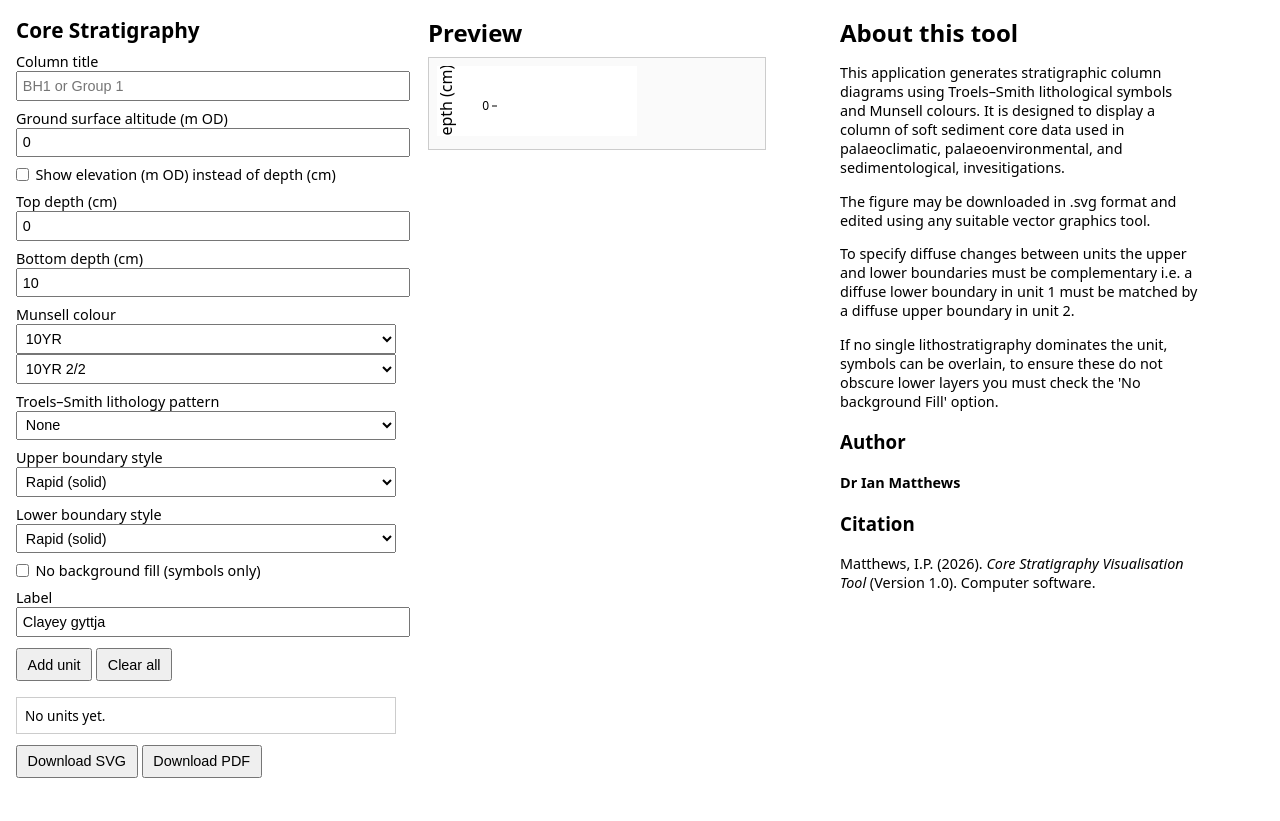
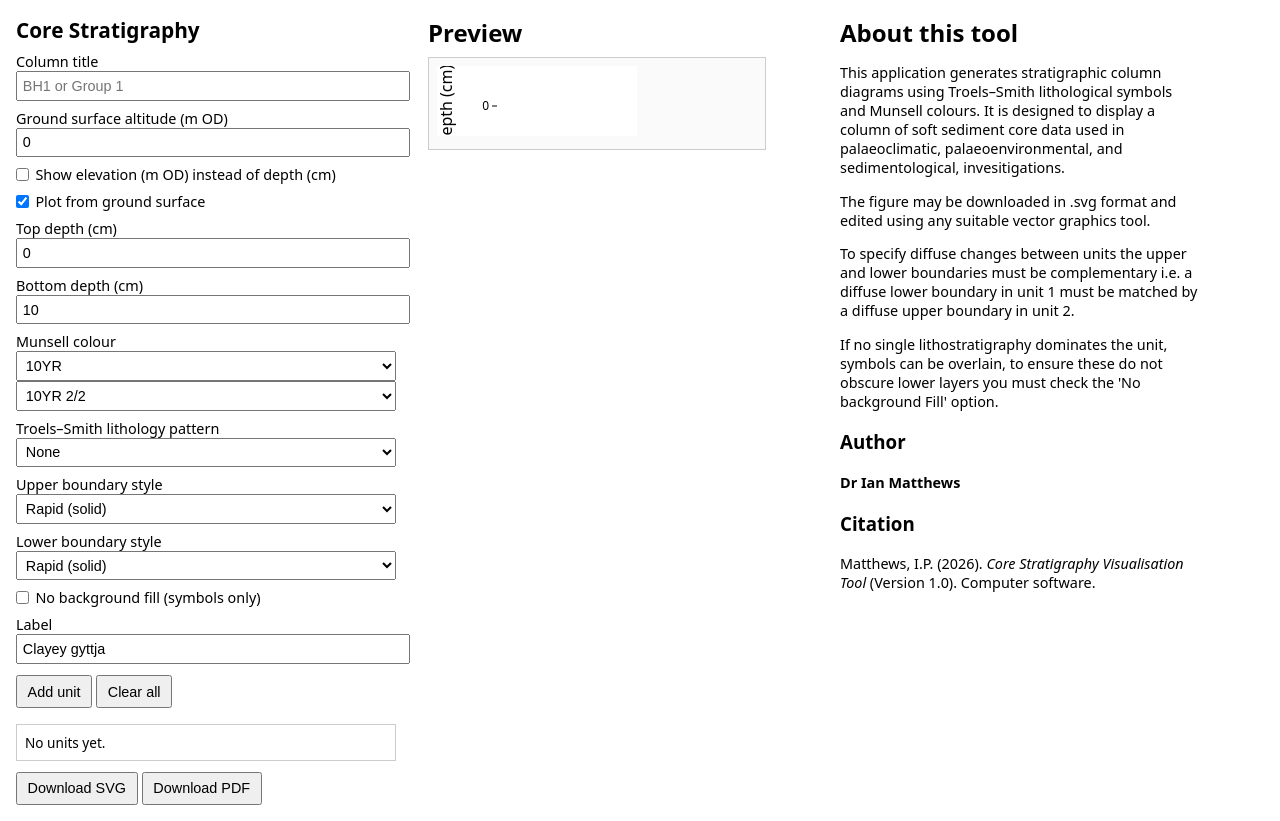
Before and after one commit to IanPMatthews/stratigraphy-visualisation-tool, a plain HTML site: page index.html in a window 1280 px wide. Before the commit the page ends 800 px from the top, so only its background shows below. Drawn offline with Linux system fonts and the light colour scheme.

Commit message:
Update index.html
start from logged depth not ground surface

```diff
--- a/index.html
+++ b/index.html
@@ -58,6 +58,10 @@
   <span>Show elevation (m OD) instead of depth (cm)</span>
 </label>
 
+<label class="inline-check">
+  <input type="checkbox" id="plotFromSurface" checked>
+  Plot from ground surface
+</label>
 
   <label>Top depth (cm)
     <input type="number" id="topDepth" value="0" step="0.1">
@@ -507,16 +511,35 @@ svgPreview.setAttribute("style", "font-family: system-ui, sans-serif;");
   const svgNS = "http://www.w3.org/2000/svg";
   const pxPerCm = 5;
   const width = 120;
-  const TITLE_OFFSET = 30;   // space for title
+  const TITLE_OFFSET = 30;
+
+  // -------------------------------
+  // NEW: Determine vertical offset
+  // -------------------------------
+  const plotFromSurface = document.getElementById("plotFromSurface").checked;
+
+  let verticalOffset = 0;
+  if (!plotFromSurface && units.length > 0) {
+    verticalOffset = Math.min(...units.map(u => u.top));
+  }
 
   const maxDepth = units.length ? Math.max(...units.map(u => u.bottom)) : 0;
-  const colX = 60, colY = 10 + TITLE_OFFSET;
+
+
+  const colX = 60;
+  const colY = 10 + TITLE_OFFSET;
+
+  // -------------------------------
+  // UPDATED: SVG height & viewBox use (maxDepth - verticalOffset)
+  // -------------------------------
+  const effectiveHeight = (maxDepth - verticalOffset) * pxPerCm;
 
   svgPreview.setAttribute("xmlns", "http://www.w3.org/2000/svg");
   svgPreview.setAttribute("width", width + 80);
-  svgPreview.setAttribute("height", maxDepth * pxPerCm + TITLE_OFFSET + 40);
-  svgPreview.setAttribute("viewBox",
-    `0 0 ${width + 80} ${maxDepth * pxPerCm + TITLE_OFFSET + 40}`
+  svgPreview.setAttribute("height", effectiveHeight + TITLE_OFFSET + 40);
+  svgPreview.setAttribute(
+    "viewBox",
+    `0 0 ${width + 80} ${effectiveHeight + TITLE_OFFSET + 40}`
   );
 
   const defs = document.createElementNS(svgNS, "defs");
@@ -527,11 +550,13 @@ svgPreview.setAttribute("style", "font-family: system-ui, sans-serif;");
   bg.setAttribute("x", 0);
   bg.setAttribute("y", 0);
   bg.setAttribute("width", width + 80);
-  bg.setAttribute("height", maxDepth * pxPerCm + TITLE_OFFSET + 40);
+  bg.setAttribute("height", effectiveHeight + TITLE_OFFSET + 40);
   bg.setAttribute("fill", "white");
   svgPreview.appendChild(bg);
 
-  // *** TITLE ***
+  // -------------------------------
+  // TITLE
+  // -------------------------------
   if (columnTitle && columnTitle.trim() !== "") {
     const titleText = document.createElementNS(svgNS, "text");
     titleText.setAttribute("x", (width + 120) / 2);
@@ -543,19 +568,23 @@ svgPreview.setAttribute("style", "font-family: system-ui, sans-serif;");
     svgPreview.appendChild(titleText);
   }
 
-  // Column outline
+  // -------------------------------
+  // COLUMN OUTLINE
+  // -------------------------------
   const col = document.createElementNS(svgNS, "rect");
   col.setAttribute("x", colX);
   col.setAttribute("y", colY);
   col.setAttribute("width", width);
-  col.setAttribute("height", maxDepth * pxPerCm);
+  col.setAttribute("height", effectiveHeight);
   col.setAttribute("fill", "none");
   col.setAttribute("stroke", "black");
   svgPreview.appendChild(col);
 
-  // PASS 1: units (fills + patterns)
+  // -------------------------------
+  // PASS 1: UNITS
+  // -------------------------------
   units.forEach(u => {
-    const yTop = colY + u.top * pxPerCm;
+    const yTop = colY + (u.top - verticalOffset) * pxPerCm;   // UPDATED
     const h = (u.bottom - u.top) * pxPerCm;
 
     const base = document.createElementNS(svgNS, "rect");
@@ -563,6 +592,7 @@ svgPreview.setAttribute("style", "font-family: system-ui, sans-serif;");
     base.setAttribute("y", yTop);
     base.setAttribute("width", width);
     base.setAttribute("height", h);
+
     if (u.noFill) {
       base.setAttribute("fill", "none");
       base.setAttribute("fill-opacity", "0");
@@ -594,23 +624,38 @@ svgPreview.setAttribute("style", "font-family: system-ui, sans-serif;");
     }
   });
 
-  // PASS 2: boundaries
+  // -------------------------------
+  // PASS 2: BOUNDARIES
+  // -------------------------------
   units.forEach(u => {
-    const yTop = colY + u.top * pxPerCm;
+    const yTop = colY + (u.top - verticalOffset) * pxPerCm;   // UPDATED
     const h = (u.bottom - u.top) * pxPerCm;
+
     drawBoundary(svgPreview, yTop, colX, colX + width, u.boundary_upper);
     drawBoundary(svgPreview, yTop + h, colX, colX + width, u.boundary_lower);
   });
 
-  // Depth ticks
-// Depth ticks with dynamic spacing
+  // -------------------------------
+  // DEPTH TICKS
+  // -------------------------------
   let tickInterval;
   if (maxDepth < 200) tickInterval = 10;
   else if (maxDepth < 400) tickInterval = 20;
   else tickInterval = 50;
 
+
+
+
+
+
+
+
+
+
+
+
   for (let d = 0; d <= maxDepth; d += tickInterval) {
-  const y = colY + d * pxPerCm;
+    const y = colY + (d - verticalOffset) * pxPerCm;   // UPDATED
 
     const line = document.createElementNS(svgNS, "line");
     line.setAttribute("x1", colX - 5);
@@ -620,16 +665,23 @@ for (let d = 0; d <= maxDepth; d += tickInterval) {
     line.setAttribute("stroke", "black");
     svgPreview.appendChild(line);
 
+
+
+
+
+
+
+
     let labelText;
 
+
+
     if (useOD) {
-    // Convert depth (cm) → metres OD
       const depthM = d / 100;
       const odValue = groundOD - depthM;
-    labelText = odValue.toFixed(1);   // e.g., "112.3"
+      labelText = odValue.toFixed(1);
     } else {
-    // Standard depth scale
-    labelText = d;                    // e.g., "120"
+      labelText = d;   // IMPORTANT: actual depth preserved
     }
 
     const t = document.createElementNS(svgNS, "text");
@@ -641,11 +693,11 @@ for (let d = 0; d <= maxDepth; d += tickInterval) {
     svgPreview.appendChild(t);
   }
 
-
-
-  // Depth axis label
+  // -------------------------------
+  // DEPTH AXIS LABEL
+  // -------------------------------
   const axisLabel = document.createElementNS(svgNS, "text");
-  const midY = colY + (maxDepth * pxPerCm) / 2;
+  const midY = colY + (effectiveHeight / 2);   // UPDATED
   axisLabel.setAttribute("x", colX - 45);
   axisLabel.setAttribute("y", midY);
   axisLabel.setAttribute("transform", `rotate(-90 ${colX - 45} ${midY})`);
```
Lines whose indentation alone changed are shown as unchanged.
